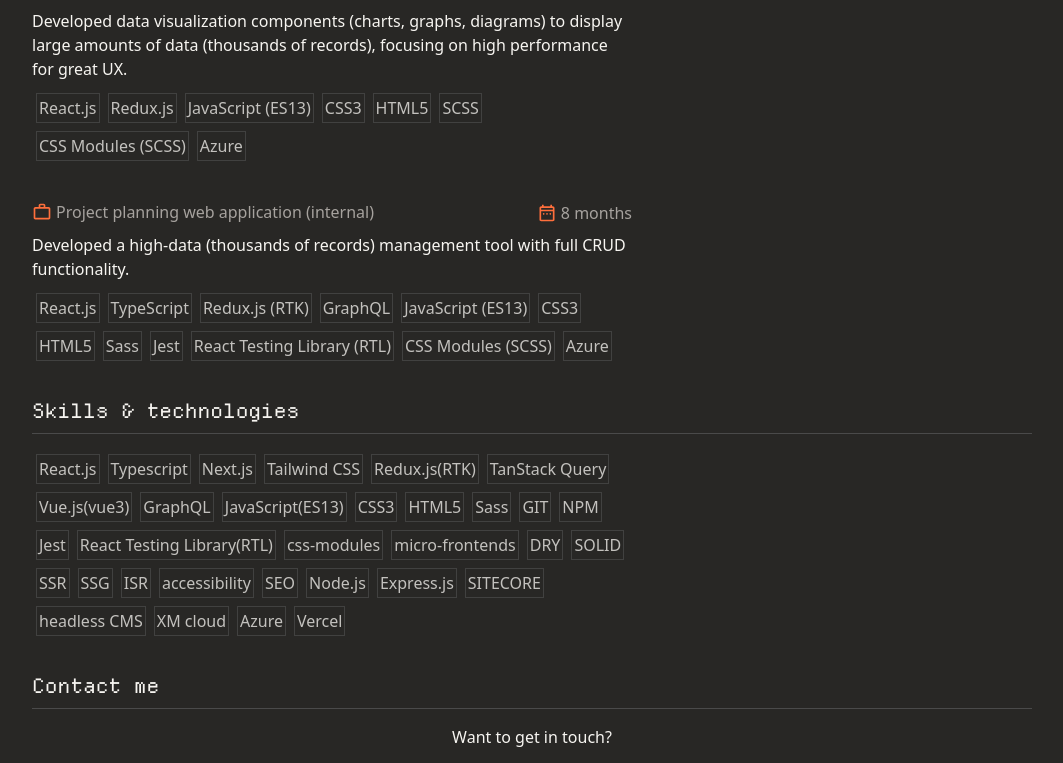
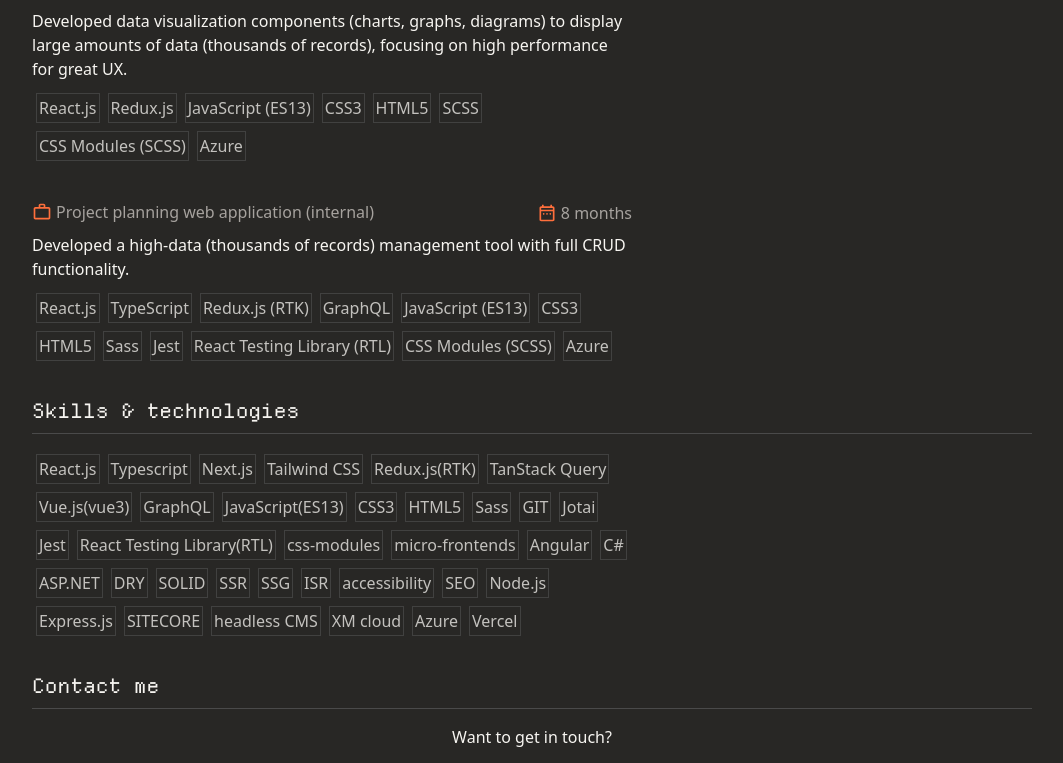
Before and after one commit to zigursuldis/interactive-portfolio, a Next.js app: page / in a window 1280 px wide. Shown: the part 1463-2226 px from the top of the page, without its empty margins (108-1171 px from the left). Built offline with nearby package versions, Linux system fonts and the light colour scheme.

Commit message:
update sitemap

```diff
--- a/app/layout.tsx
+++ b/app/layout.tsx
@@ -16,13 +16,13 @@ const departureMono = localFont({
 
 export const metadata: Metadata = {
   title: "Uldis Zigurs",
-  description: "Interactive portfolio",
+  description: "Uldis Zigurs website",
   keywords: "Uldis Zigurs, Uldis Žīgurs, frontend developer, portfolio",
   openGraph: {
     type: "website",
     url: "https://uldiszigurs.lv",
-    title: "Uldis Zigurs frontend developer portfolio",
-    description: "Interactive portfolio",
+    title: "Frontend developer Uldis Zigurs",
+    description: "Uldis Zigurs website",
     siteName: "Uldis Zigurs",
   },
 };
--- a/components/header/header.tsx
+++ b/components/header/header.tsx
@@ -1,5 +1,6 @@
 import dynamic from "next/dynamic";
 
+//this causes layout shift due to only one being CSR
 const HamburgerMenu = dynamic(
   () => import("@/components/header/hamburger-menu"),
   { ssr: false }
--- a/components/skills/skills-data.json
+++ b/components/skills/skills-data.json
@@ -13,11 +13,14 @@
     "HTML5",
     "Sass",
     "GIT",
-    "NPM",
+    "Jotai",
     "Jest",
     "React Testing Library(RTL)",
     "css-modules",
     "micro-frontends",
+    "Angular",
+    "C#",
+    "ASP.NET",
     "DRY",
     "SOLID",
     "SSR",
--- a/components/work/work-data.json
+++ b/components/work/work-data.json
@@ -6,12 +6,13 @@
     "company_type": "End-to-end delivery",
     "description": "Migrated to a headless CMS, utilizing Next.js for SSR, SSG, and ISR. Created custom drag-and-drop components for use in the CMS.",
     "skills": [
+      "Next.js",
       "TypeScript",
-      "Next.js",
       "Tailwind CSS",
       "Radix UI",
       "TanStack Query",
       "GraphQL",
+      "Jotai",
       "Jest",
       "React Testing Library (RTL)",
       "SSR",
```
